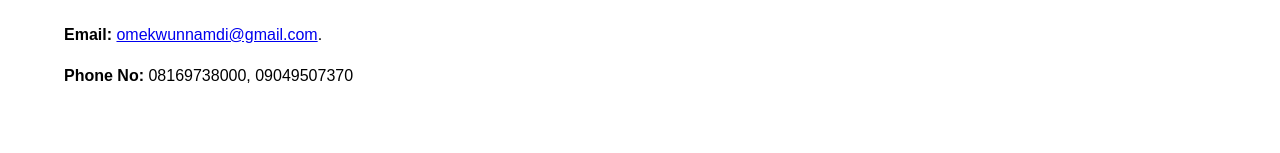
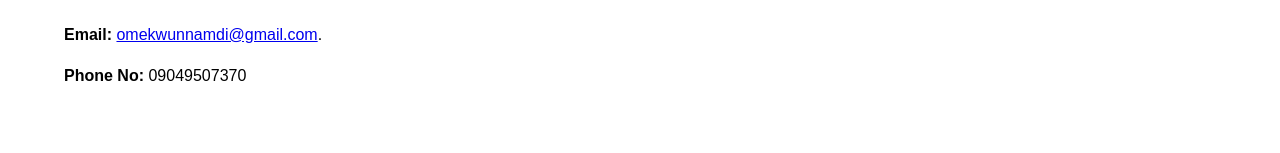
Before and after one commit to Triumph005/CV, a plain HTML site: page index.html in a window 1280 px wide. Shown: the part 1784-1937 px from the top of the page. Drawn offline with Linux system fonts and the light colour scheme.

Commit message:
Update index.html

```diff
--- a/index.html
+++ b/index.html
@@ -84,7 +84,7 @@
       <h2>Contact Me</h2>
       <p>Feel free to reach out to me at:</p>
       <p><strong>Email:</strong> <a href="mailto:omekwunnamdi@gmail.com">omekwunnamdi@gmail.com</a>.</p>
-      <p><strong>Phone No:</strong> 08169738000, 09049507370</p>
+      <p><strong>Phone No:</strong> 09049507370</p>
     </div>
   </section>
 
```
